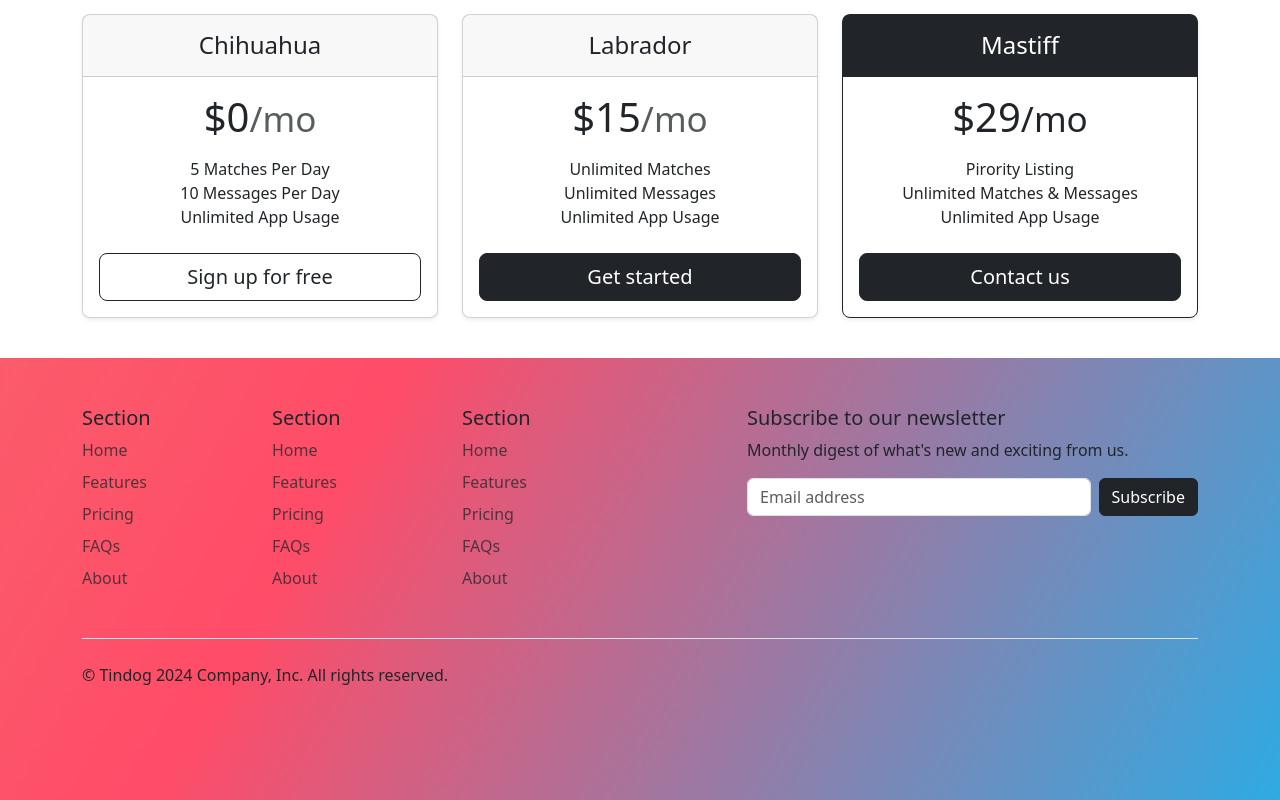
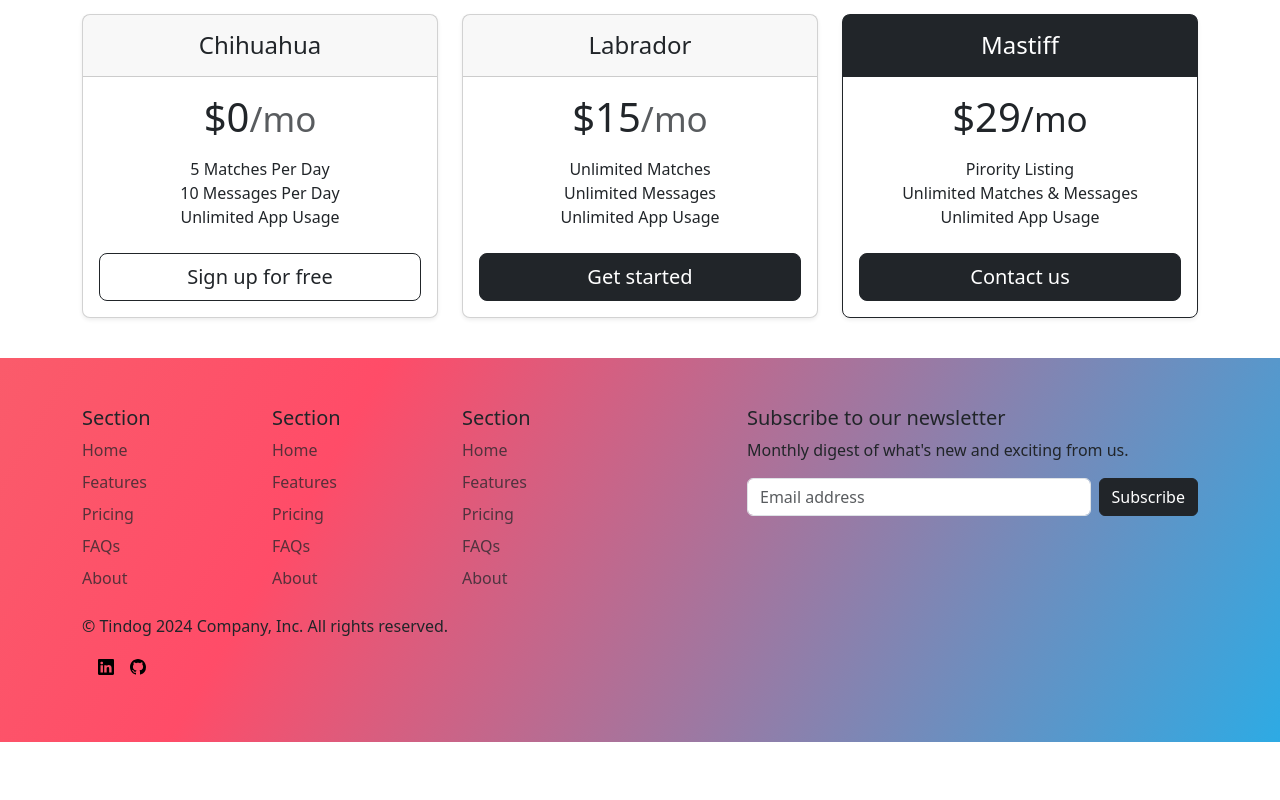
Before and after one commit to chodipilliajay/tindog, a plain HTML site: page index.html in a window 1280 px wide. Shown: the part 1719-2519 px from the top of the page. After the commit the page ends 2461 px from the top, so only its background shows below. Drawn offline with nearby package versions, Linux system fonts and the light colour scheme.

Commit message:
Update index.html

```diff
--- a/index.html
+++ b/index.html
@@ -229,12 +229,14 @@
           </div>
         </div>
 
-        <div class="d-flex flex-column flex-sm-row justify-content-between py-4 my-4 border-top">
           <p>© Tindog 2024 Company, Inc. All rights reserved.</p>
           <ul class="list-unstyled d-flex">
-            <li class="ms-3"><a class="link-body-emphasis" href="#"><svg class="bi" width="24" height="24"><use xlink:href="#twitter"></use></svg></a></li>
-            <li class="ms-3"><a class="link-body-emphasis" href="#"><svg class="bi" width="24" height="24"><use xlink:href="#instagram"></use></svg></a></li>
-            <li class="ms-3"><a class="link-body-emphasis" href="#"><svg class="bi" width="24" height="24"><use xlink:href="#facebook"></use></svg></a></li>
+            <li class="ms-3"><a class="link-body-emphasis" href="https://www.linkedin.com/in/ajay-chodipilli-4428312b4/"><svg xmlns="http://www.w3.org/2000/svg" width="16" height="16" fill="currentColor" class="bi bi-linkedin" viewBox="0 0 16 16">
+  <path d="M0 1.146C0 .513.526 0 1.175 0h13.65C15.474 0 16 .513 16 1.146v13.708c0 .633-.526 1.146-1.175 1.146H1.175C.526 16 0 15.487 0 14.854zm4.943 12.248V6.169H2.542v7.225zm-1.2-8.212c.837 0 1.358-.554 1.358-1.248-.015-.709-.52-1.248-1.342-1.248S2.4 3.226 2.4 3.934c0 .694.521 1.248 1.327 1.248zm4.908 8.212V9.359c0-.216.016-.432.08-.586.173-.431.568-.878 1.232-.878.869 0 1.216.662 1.216 1.634v3.865h2.401V9.25c0-2.22-1.184-3.252-2.764-3.252-1.274 0-1.845.7-2.165 1.193v.025h-.016l.016-.025V6.169h-2.4c.03.678 0 7.225 0 7.225z"/>
+</svg></a></li>
+            <li class="ms-3"><a class="link-body-emphasis" href="https://github.com/chodipilliajay"><svg xmlns="http://www.w3.org/2000/svg" width="16" height="16" fill="currentColor" class="bi bi-github" viewBox="0 0 16 16">
+  <path d="M8 0C3.58 0 0 3.58 0 8c0 3.54 2.29 6.53 5.47 7.59.4.07.55-.17.55-.38 0-.19-.01-.82-.01-1.49-2.01.37-2.53-.49-2.69-.94-.09-.23-.48-.94-.82-1.13-.28-.15-.68-.52-.01-.53.63-.01 1.08.58 1.23.82.72 1.21 1.87.87 2.33.66.07-.52.28-.87.51-1.07-1.78-.2-3.64-.89-3.64-3.95 0-.87.31-1.59.82-2.15-.08-.2-.36-1.02.08-2.12 0 0 .67-.21 2.2.82.64-.18 1.32-.27 2-.27s1.36.09 2 .27c1.53-1.04 2.2-.82 2.2-.82.44 1.1.16 1.92.08 2.12.51.56.82 1.27.82 2.15 0 3.07-1.87 3.75-3.65 3.95.29.25.54.73.54 1.48 0 1.07-.01 1.93-.01 2.2 0 .21.15.46.55.38A8.01 8.01 0 0 0 16 8c0-4.42-3.58-8-8-8"/>
+</svg></a></li>
           </ul>
         </div>
       </footer>
```
